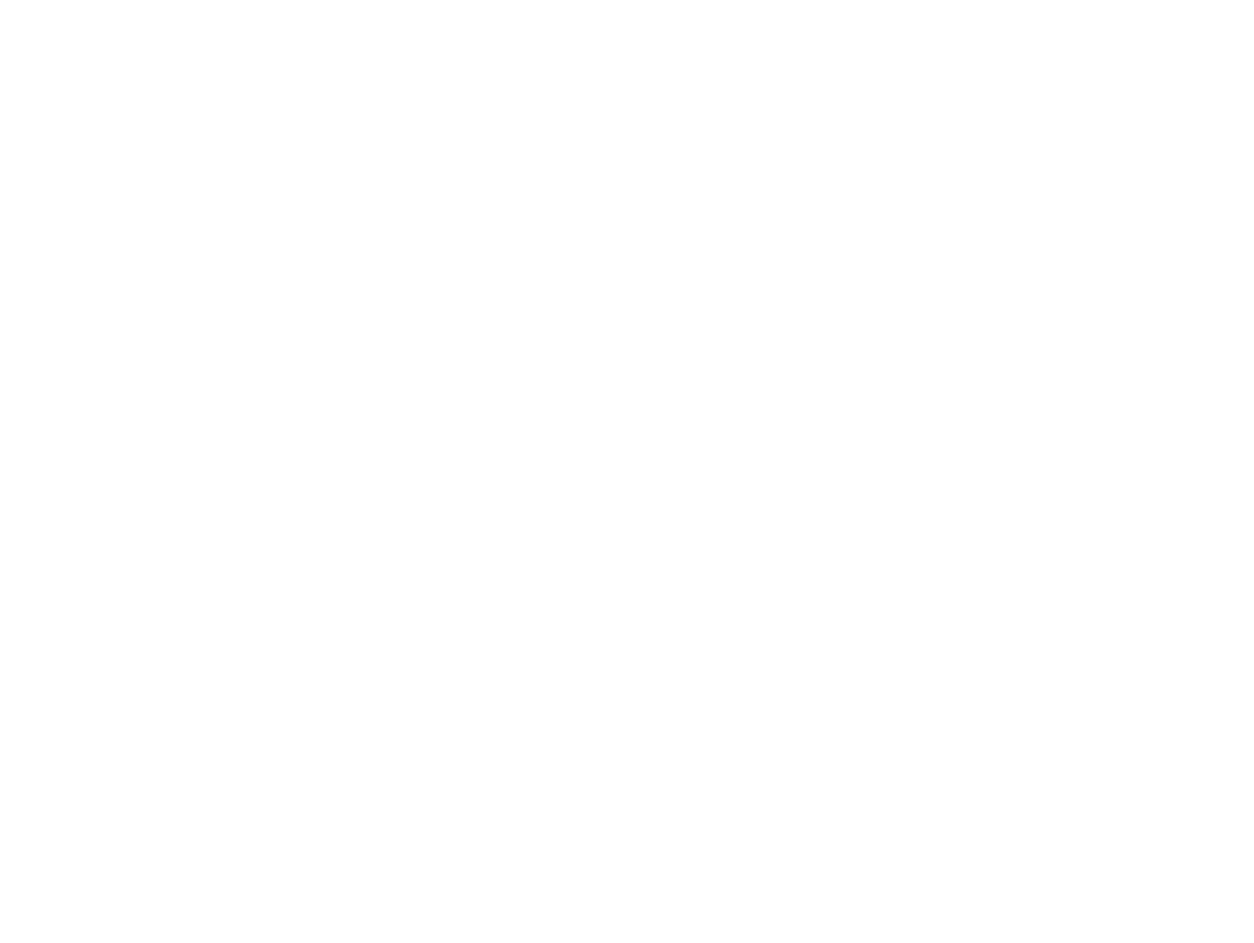
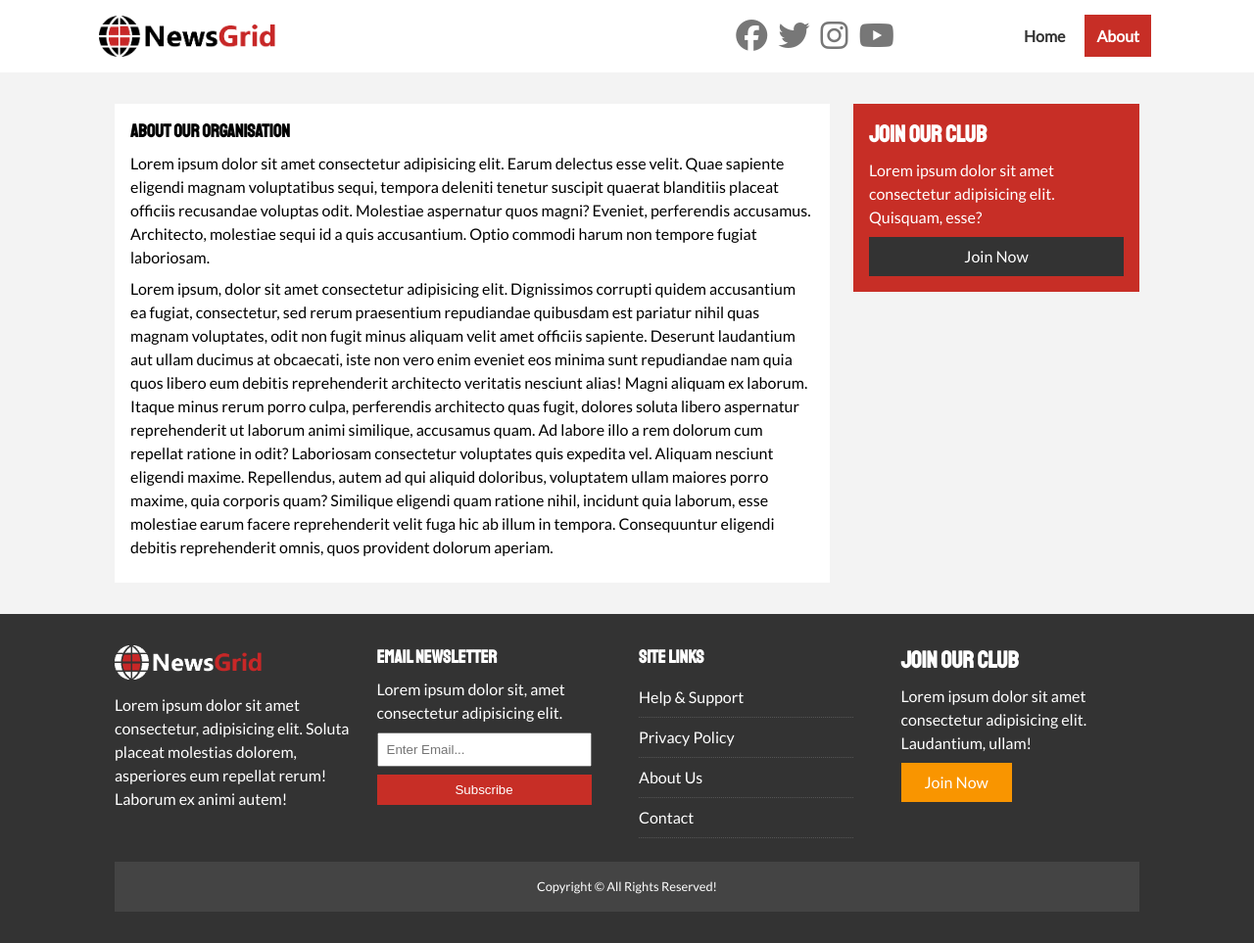
Before and after one commit to QudratxojaMusayev/FrontEnd-Portfolio, a plain HTML site: page 08. News Grid/about.html in a window 1280 px wide. Shown: the whole page at 98% size. Before the commit the page ends 800 px from the top, so only its background shows below. Drawn offline with Linux system fonts and the light colour scheme.

Commit message:
Finish about page (News Grid)

```diff
--- a/08. News Grid/about.html
+++ b/08. News Grid/about.html
@@ -0,0 +1,106 @@
+<!DOCTYPE html>
+<html lang="en">
+
+<head>
+    <meta charset="UTF-8">
+    <meta name="viewport" content="width=device-width, initial-scale=1.0">
+    <meta http-equiv="X-UA-Compatible" content="ie=edge">
+    <!-- Font Awesome -->
+    <script src="https://kit.fontawesome.com/32c26c6e57.js" crossorigin="anonymous"></script>
+    <!-- Google fonts -->
+    <link href="https://fonts.googleapis.com/css?family=Lato|Staatliches&display=swap" rel="stylesheet">
+    <!-- Custom styles -->
+    <link rel="stylesheet" href="css/style.css">
+    <link rel="stylesheet" media="screen and (max-width: 768px)" href="css/mobile.css">
+    <!-- Favicon -->
+    <link rel="shortcut icon" href="favicon.ico" type="image/x-icon">
+    <title>NewsGrid | About</title>
+</head>
+
+<body>
+    <nav id="main-nav">
+        <div class="container">
+            <img class="logo" src="img/logo.png" alt="NewsGrid">
+            <div class="social">
+                <a href="http://facebook.com" target="_blank"><i class="fab fa-facebook fa-2x"></i></a>
+                <a href="http://twitter.com" target="_blank"><i class="fab fa-twitter fa-2x"></i></a>
+                <a href="http://instagram.com" target="_blank"><i class="fab fa-instagram fa-2x"></i></a>
+                <a href="http://youtube.com" target="_blank"><i class="fab fa-youtube fa-2x"></i></a>
+            </div>
+            <ul>
+                <li><a href="index.html">Home</a></li>
+                <li><a href="about.html" class="current">About</a></li>
+            </ul>
+        </div>
+    </nav>
+
+    <section id="about">
+        <div class="container">
+            <div class="page-container">
+                <article class="card">
+                    <h1 class="l-heading">About Our Organisation</h1>
+                    <p>Lorem ipsum dolor sit amet consectetur adipisicing elit. Earum delectus esse velit. Quae sapiente
+                        eligendi magnam voluptatibus sequi, tempora deleniti tenetur suscipit quaerat blanditiis placeat
+                        officiis recusandae voluptas odit. Molestiae aspernatur quos magni? Eveniet, perferendis
+                        accusamus. Architecto, molestiae sequi id a quis accusantium. Optio commodi harum non tempore
+                        fugiat laboriosam.</p>
+                    <p>Lorem ipsum, dolor sit amet consectetur adipisicing elit. Dignissimos corrupti quidem accusantium
+                        ea fugiat, consectetur, sed rerum praesentium repudiandae quibusdam est pariatur nihil quas
+                        magnam voluptates, odit non fugit minus aliquam velit amet officiis sapiente. Deserunt
+                        laudantium aut ullam ducimus at obcaecati, iste non vero enim eveniet eos minima sunt
+                        repudiandae nam quia quos libero eum debitis reprehenderit architecto veritatis nesciunt alias!
+                        Magni aliquam ex laborum. Itaque minus rerum porro culpa, perferendis architecto quas fugit,
+                        dolores soluta libero aspernatur reprehenderit ut laborum animi similique, accusamus quam. Ad
+                        labore illo a rem dolorum cum repellat ratione in odit? Laboriosam consectetur voluptates quis
+                        expedita vel. Aliquam nesciunt eligendi maxime. Repellendus, autem ad qui aliquid doloribus,
+                        voluptatem ullam maiores porro maxime, quia corporis quam? Similique eligendi quam ratione
+                        nihil, incidunt quia laborum, esse molestiae earum facere reprehenderit velit fuga hic ab illum
+                        in tempora. Consequuntur eligendi debitis reprehenderit omnis, quos provident dolorum aperiam.
+                    </p>
+                </article>
+                <aside class="card bg-primary">
+                    <h2>Join Our Club</h2>
+                    <p>Lorem ipsum dolor sit amet consectetur adipisicing elit. Quisquam, esse?</p>
+                    <a href="#" class="btn btn-dark btn-block">Join Now</a>
+                </aside>
+            </div>
+        </div>
+    </section>
+
+    <footer id="main-footer" class="py-2">
+        <div class="container footer-container">
+            <div>
+                <img src="img/logo_light.png" alt="NewsGrid">
+                <p>Lorem ipsum dolor sit amet consectetur, adipisicing elit. Soluta placeat molestias dolorem,
+                    asperiores eum repellat rerum! Laborum ex animi autem!</p>
+            </div>
+            <div>
+                <h3>Email newsletter</h3>
+                <p>Lorem ipsum dolor sit, amet consectetur adipisicing elit.</p>
+                <form>
+                    <input type="email" placeholder="Enter Email...">
+                    <input type="submit" value="Subscribe" class="btn btn-primary">
+                </form>
+            </div>
+            <div>
+                <h3>Site Links</h3>
+                <ul class="list">
+                    <li><a href="#">Help & Support</a></li>
+                    <li><a href="#">Privacy Policy</a></li>
+                    <li><a href="#">About Us</a></li>
+                    <li><a href="#">Contact</a></li>
+                </ul>
+            </div>
+            <div>
+                <h2>Join Our Club</h2>
+                <p>Lorem ipsum dolor sit amet consectetur adipisicing elit. Laudantium, ullam!</p>
+                <a href="#" class="btn btn-secondary">Join Now</a>
+            </div>
+            <div>
+                <p>Copyright &copy; All Rights Reserved!</p>
+            </div>
+        </div>
+    </footer>
+</body>
+
+</html>
--- a/08. News Grid/css/style.css
+++ b/08. News Grid/css/style.css
@@ -160,6 +160,19 @@ p {
 .list li a:hover {
     color: var(--primary-color) !important;
 }
+
+/* Inner page grid container */
+.page-container {
+    display: grid;
+    grid-template-columns: 5fr 2fr;
+    margin: 2rem 0;
+    gap: 1.5rem;
+}
+
+.page-container > *:first-child {
+    grid-row: 1 / span 3;
+}
+
 /* Navigation */
 #main-nav {
     background: #fff;
```
